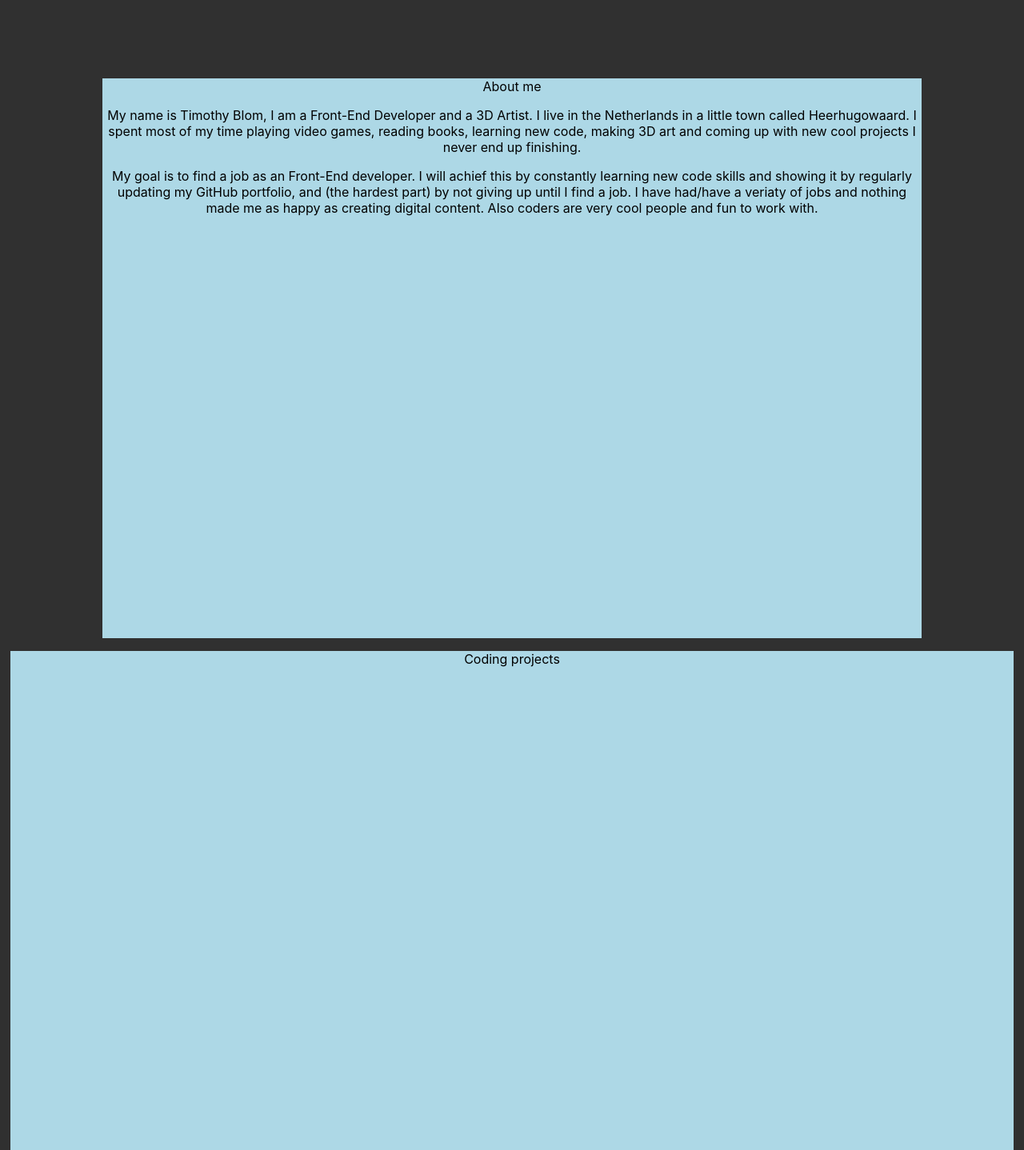
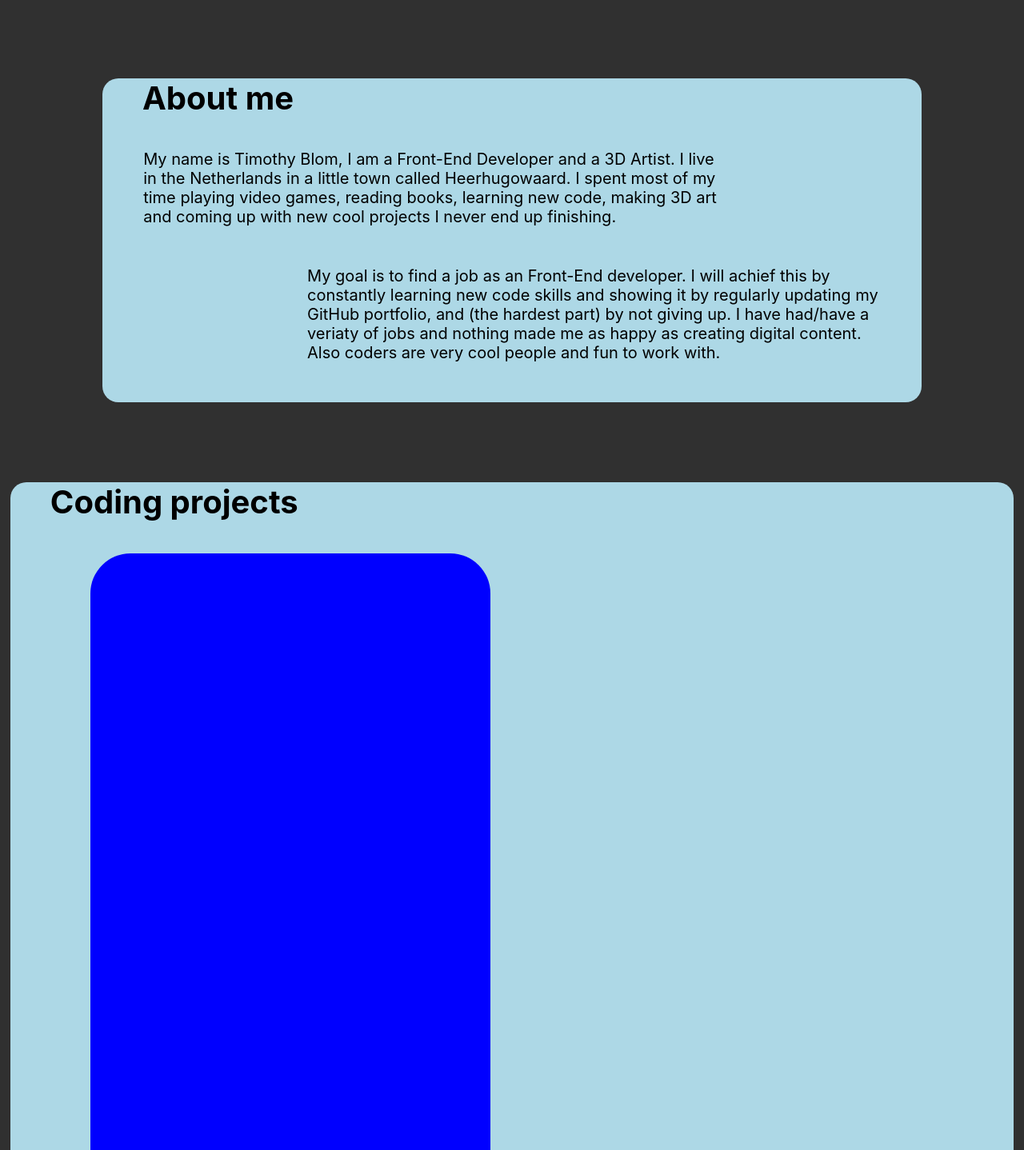
Before and after one commit to TimothyBlom/PortfolioWebsite, a React (Create React App) app: page / in a window 1280 px wide. Shown: the part 1252-2690 px from the top of the page at 80% size. Built offline with nearby package versions, Linux system fonts and the light colour scheme.

Commit message:
added css

```diff
--- a/src/App.js
+++ b/src/App.js
@@ -10,7 +10,7 @@ function App() {
         nav
       </div>
 
-      <div className="introTab">
+      <div className="intro">
         <img className="profilePicture" alt="" src={Tim}/>
         <img className="logo" alt="" src={Logo}/>
         <div className="logoText">
@@ -20,33 +20,54 @@ function App() {
         </div>
       </div>
 
-      <div className="aboutMeTab">
-        <p>About me</p>
-        <p>
+      <div className="aboutMe tab">
+        <p className="tabTitle" >About me</p>
+        <p className="aboutMeTextTop">
           My name is Timothy Blom, I am a Front-End Developer and a 3D Artist. I live in the Netherlands in a little town called Heerhugowaard.
           I spent most of my time playing video games, reading books, learning new code, making 3D art and coming up with new cool projects I never end up finishing.
         </p>
-        <p>
+        <p className="aboutMeTextBottom">
           My goal is to find a job as an Front-End developer. I will achief this by constantly learning new code skills and showing it by
-          regularly updating my GitHub portfolio, and (the hardest part) by not giving up until I find a job. I have had/have a veriaty of jobs and nothing made
+          regularly updating my GitHub portfolio, and (the hardest part) by not giving up. I have had/have a veriaty of jobs and nothing made
           me as happy as creating digital content. Also coders are very cool people and fun to work with.
         </p>
       </div>
 
-      <div className="codingTab">
-        <p>Coding projects</p>
+      <div className="coding tab">
+        <p className="tabTitle">Coding projects</p>
+
+        <div className="codeProjectContainer">
+          <p></p>
+          <div>
+
+          </div>
+          <div>
+
+          </div>
+        </div>
+
+        <div className="codeProjectContainer">
+          <p></p>
+          <div>
+
+          </div>
+          <div>
+
+          </div>
+        </div>
+
       </div>
 
-      <div className="modelingTab">
-        <p>3D projects</p>
+      <div className="modeling tab">
+        <p className="tabTitle">3D projects</p>
       </div>
 
-      <div className="skillsTab">
-        <p>My programs skills (interactive cv)</p>
+      <div className="skills tab">
+        <p className="tabTitle">My programs skills (interactive cv)</p>
       </div>
 
-      <div className="contactTab">
-        <p>Contact me</p>
+      <div className="contact tab">
+        <p className="tabTitle">Contact me</p>
       </div>
 
     </div>
--- a/src/style/App.css
+++ b/src/style/App.css
@@ -1,6 +1,20 @@
 .App {
   text-align: center;
   background-color: rgb(48, 48, 48);
+}
+
+.tabTitle {
+  font-size: 40px;
+  font-weight: bolder;
+  text-align: left;
+  margin-left: 50px;
+}
+
+.tab {
+  background-color: lightblue;
+  padding-bottom: 30px;
+  border-radius: 20px;
+  margin-bottom: 100px;
 }
 
 /* navigator */
@@ -15,9 +29,9 @@
 
 
 /* intro */
-.introTab {
+.intro {
   background-color: rgb(42, 62, 104);
-  height: 1200px;
+  min-height: 1200px;
   width: 98%;
   margin-left: 1%;
   margin-right: 1%;
@@ -26,7 +40,7 @@
 
 .profilePicture {
   width: 40%;
-  /* position: absolute; */
+  max-width: 850px;
   float: right;
   margin-right: 100px;
 }
@@ -50,42 +64,60 @@
   float: left;
   margin-left: 40px;
   margin-top: -15px;
-  border-bottom: solid rgb(97, 179, 194) 3px;
+  border-bottom: solid rgb(157, 226, 238) 3px;
 }
 
 
 /* about me */
-.aboutMeTab {
-  background-color: lightblue;
-  height: 700px;
+.aboutMe {
   width: 80%;
   margin-left: 10%;
   margin-top: 100px;
+  font-size: 20px;
+  text-align: left;
 }
 
-.codingTab {
-  background-color: lightblue;
+.aboutMeTextTop {
+  width: 70%;
+  margin-bottom: 50px;
+  margin-left: 5%;
+}
+
+.aboutMeTextBottom {
+  width: 70%;
+  margin-left: 25%;
+  margin-right: 5%;
+}
+
+
+.coding {
   height: 1000px;
   width: 98%;
   margin-left: 1%;
 }
 
-.modelingTab {
-  background-color: lightblue;
+.codeProjectContainer {
+  height: 800px;
+  width: 500px;
+  background-color: blue;
+  border-radius: 50px;
+  margin: 0 100px;
+  float: left;
+}
+
+.modeling {
   height: 1000px;
   width: 98%;
   margin-left: 1%;
 }
 
-.skillsTab {
-  background-color: lightblue;
+.skills {
   height: 1000px;
   width: 98%;
   margin-left: 1%;
 }
 
-.contactTab {
-  background-color: lightblue;
+.contact {
   height: 1000px;
   width: 98%;
   margin-left: 1%;
```
Also changed, not shown: 1 other file (tests, documents, lock files or other folders).
